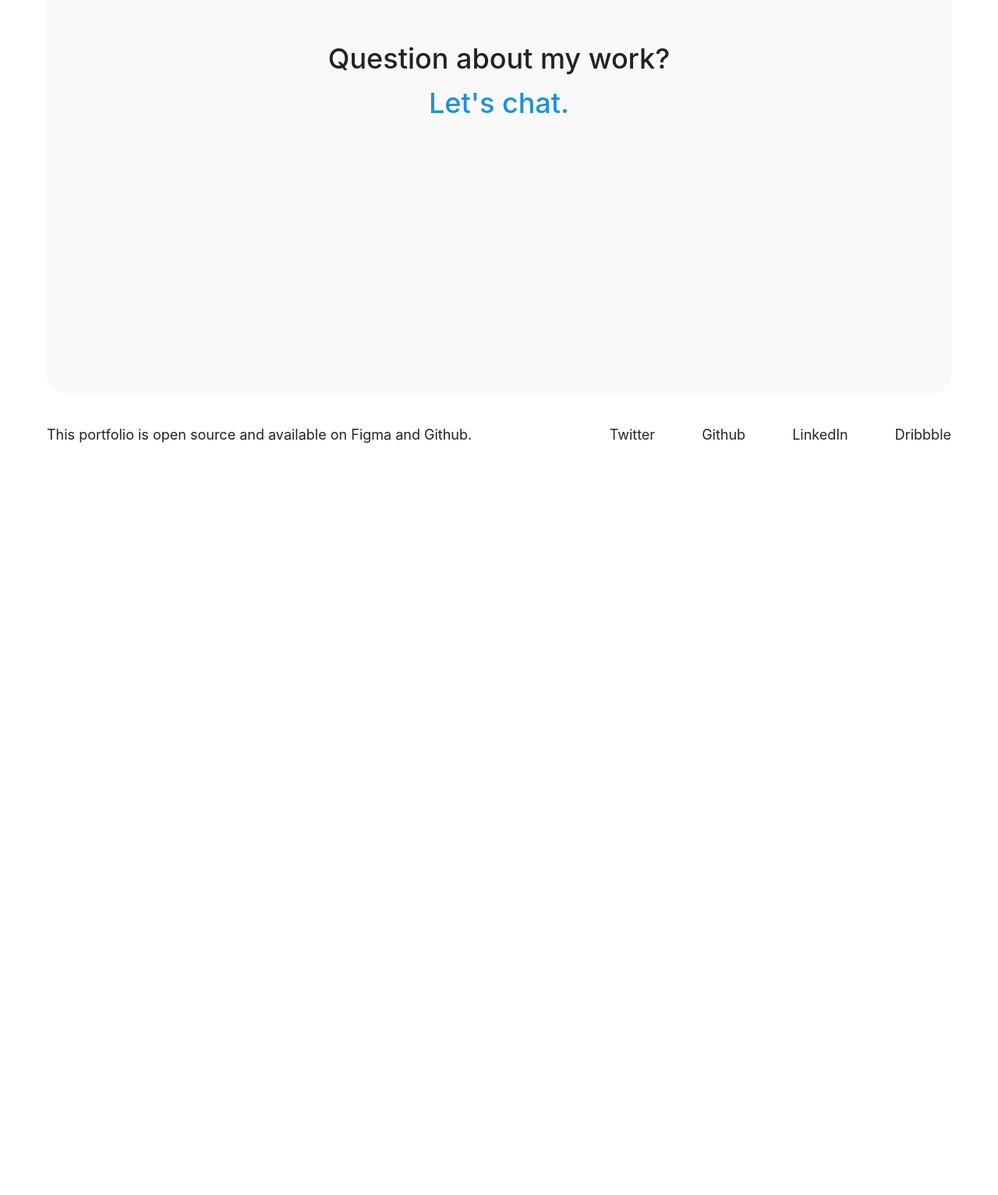
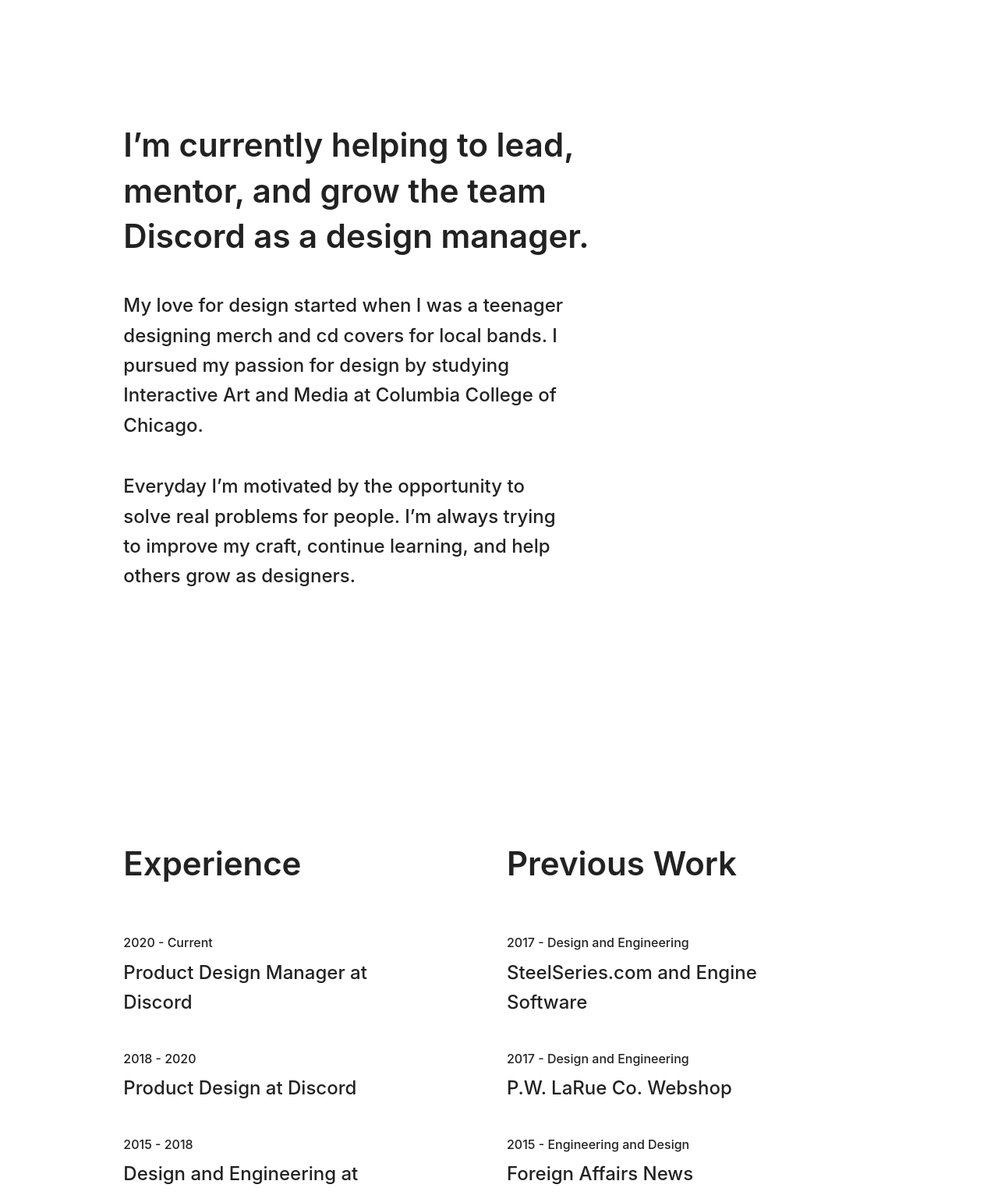
Before and after one commit to destefanis/portfolio, a Next.js app in the folder next-portfolio/: page /about in a window 1280 px wide. Shown: the part 1175-2708 px from the top of the page at 78% size. Before the commit the page ends 1788 px from the top, so only its background shows below. Built offline with nearby package versions, Linux system fonts and the light colour scheme.

Commit message:
Created about page, styles, and components

```diff
--- /dev/null
+++ b/next-portfolio/components/AboutGrid.module.css
@@ -0,0 +1,36 @@
+/* This is a nested grid with two columns */
+.aboutGrid {
+  padding: 240px 0 240px;
+  grid-column-start: 1;
+  grid-column-end: 13;
+  display: grid;
+  grid-auto-flow: row;
+  grid-template-columns: repeat(4, 1fr);
+  grid-column-gap: 20px;
+  grid-row-gap: 20px;
+}
+
+.wrapper {
+  /*  */
+}
+
+.video {
+  border-radius: 12px;
+}
+
+.first {
+  margin-top: 30px;
+}
+
+.third {
+  margin-top: 60px;
+}
+
+.fourth {
+  margin-top: 90px;
+}
+
+.smallVideo {
+  border-radius: 12px;
+  margin-bottom: 20px;
+}
--- a/next-portfolio/components/Footer.js
+++ b/next-portfolio/components/Footer.js
@@ -18,7 +18,7 @@ function Footer() {
         </div>
         <nav className={styles.footerLinks}>
           <div className={styles.openSource}>
-            This portfolio is open source and available on Figma and Github.
+            View this portfolio on Figma or Github.
           </div>
           <div className={styles.socialLinks}>
             <a href="#" target="_blank" className={styles.socialLink}>
--- a/next-portfolio/components/footer.module.css
+++ b/next-portfolio/components/footer.module.css
@@ -10,8 +10,8 @@
   justify-content: center;
   align-content: center;
   flex-flow: column;
-  height: 800px;
-  border-radius: 24px;
+  height: 600px;
+  border-radius: 32px;
 }
 
 .title {
--- a/next-portfolio/components/navigation.module.css
+++ b/next-portfolio/components/navigation.module.css
@@ -18,4 +18,10 @@
 
 .navLink {
   padding-left: 60px;
+  transition: color 200ms ease;
 }
+
+.navLink:hover {
+  color: var(--color-blue);
+  text-decoration: none;
+}
--- a/next-portfolio/pages/about.js
+++ b/next-portfolio/pages/about.js
@@ -3,6 +3,8 @@ import Link from 'next/link'
 import Hero from '../components/hero'
 import Navigation from '../components/navigation'
 import Footer from '../components/Footer'
+import styles from '../components/AboutGrid.module.css'
+import { motion } from 'framer-motion'
 
 export default function About() {
   return (
@@ -15,6 +17,132 @@ export default function About() {
       <main>
         <Navigation />
         <Hero text="I’m a husband, dad to three pets, and a designer who’s trying not to take himself too seriously." details={false}/>
+        <motion.section className="grid">
+          <div className={styles.aboutGrid}>
+            <motion.div className={`${styles.video} ${styles.first}`}>
+              <video src="https://newportfolio.s3-us-west-2.amazonaws.com/daniel.mp4" className={styles.video} autoPlay muted loop/>
+            </motion.div>
+            <motion.div className={styles.wrapper}>
+              <div className={styles.smallVideo}>
+                <video src="https://newportfolio.s3-us-west-2.amazonaws.com/wave.mp4" className={styles.video} autoPlay muted loop/>
+              </div>
+              <div className={styles.smallVideo}>
+                <video src="https://newportfolio.s3-us-west-2.amazonaws.com/franklin.mp4" className={styles.video} autoPlay muted loop/>
+              </div>
+            </motion.div>
+            <motion.div className={`${styles.video} ${styles.third}`}>
+              <video src="https://newportfolio.s3-us-west-2.amazonaws.com/mondo.mp4" className={styles.video} autoPlay muted loop/>
+            </motion.div>
+            <motion.div className={`${styles.video} ${styles.fourth}`}>
+              <video src="https://newportfolio.s3-us-west-2.amazonaws.com/irma.mp4" className={styles.video} autoPlay muted loop/>
+            </motion.div>
+          </div>
+        </motion.section>
+        <motion.section className="grid about">
+          <div className="bio">
+            <h2 className="h2">I’m currently helping to lead, mentor, and grow the team Discord as a design manager.</h2>
+          </div>
+            <div className="bio-body">
+              <p className="paragraph paragraph--large">
+                My love for design started when I was a teenager designing merch and cd covers for local bands.
+                I pursued my passion for design by studying
+                Interactive Art and Media at Columbia College of Chicago.
+              </p>
+              <p className="paragraph paragraph--large">
+              Everyday I’m motivated by the opportunity to solve real problems for people.
+              I’m always trying to improve my craft, continue learning, and help others grow as designers.
+              </p>
+            </div>
+        </motion.section>
+        <motion.section className="grid">
+          <div className="experience">
+            <h2 className="h2">Experience</h2>
+            <ul className="list">
+              <li className="list-item">
+                <h6 className="h6 timeline">
+                  2020 - Current
+                </h6>
+                <h4 className="h4">
+                  Product Design Manager at Discord
+                </h4>
+              </li>
+              <li className="list-item">
+                <h6 className="h6 timeline">
+                  2018 - 2020
+                </h6>
+                <h4 className="h4">
+                  Product Design at Discord
+                </h4>
+              </li>
+              <li className="list-item">
+                <h6 className="h6 timeline">
+                  2015 - 2018
+                </h6>
+                <h4 className="h4">
+                  Design and Engineering at SteelSeries
+                </h4>
+              </li>
+              <li className="list-item">
+                <h6 className="h6 timeline">
+                  2014 - 2015
+                </h6>
+                <h4 className="h4">
+                 Front End and UX at Palantir.net
+                </h4>
+              </li>
+              <li className="list-item">
+                <h6 className="h6 timeline">
+                  2010 - 2014
+                </h6>
+                <h4 className="h4">
+                 Freelance and Internships
+                </h4>
+              </li>
+            </ul>
+          </div>
+          <div className="previous-work">
+            <h2 className="h2">Previous Work</h2>
+            <ul className="list">
+              <li className="list-item">
+                <h6 className="h6 timeline">
+                  2017 - Design and Engineering
+                </h6>
+                <h4 className="h4">
+                  SteelSeries.com and Engine Software
+                </h4>
+              </li>
+              <li className="list-item">
+                <h6 className="h6 timeline">
+                  2017 - Design and Engineering
+                </h6>
+                <h4 className="h4">
+                  P.W. LaRue Co. Webshop
+                </h4>
+              </li>
+              <li className="list-item">
+                <h6 className="h6 timeline">
+                  2015 - Engineering and Design
+                </h6>
+                <h4 className="h4">
+                  Foreign Affairs News
+                </h4>
+              </li>
+              <li className="list-item">
+                <h6 className="h6 timeline">
+                  2015 - UX
+                </h6>
+                <h4 className="h4">
+                  Yale Art Gallery
+                </h4>
+              </li>
+              <li className="list-item">
+                <h4 className="h4">
+                  View LinkedIn ->
+                </h4>
+              </li>
+            </ul>
+          </div>
+        </motion.section>
         <Footer />
       </main>
     </div>
--- a/next-portfolio/styles/global.css
+++ b/next-portfolio/styles/global.css
@@ -48,9 +48,34 @@ body {
   max-width: calc(100% - 120px);
 }
 
+.about {
+  padding-bottom: 280px;
+}
+
+.bio {
+  grid-column: 2 / 9;
+}
+
+.bio-body {
+  grid-column: 2 / 8;
+}
+
+.experience {
+  grid-column: 2 / 6;
+}
+
+.previous-work {
+  grid-column: 7 / 11;
+}
+
+/* .six-columns {
+  grid-column: 2 / 8;
+} */
+
 .container {
   max-width: 1800px;
   margin: 0 auto;
+  padding: 0 60px;
 }
 
 @media (max-width: 1480px) {
@@ -77,21 +102,43 @@ img {
   display: block;
 }
 
-.shape {
-  position: absolute;
+.list {
+  margin-top: 60px;
+  list-style: none;
 }
 
-.shape--dots {
-  top: 300px;
-  right: 320px;
+.list-item {
+  margin-bottom: 40px;
 }
 
-.shape--circle {
-  top: 192px;
-  right: 192px;
+.h2 {
+  margin-bottom: 20px;
+  font-size: 42px;
+  font-weight: 600;
+  line-height: 1.4;
 }
 
-.shape--square {
-  top: 410px;
-  right: 80px;
+.h4 {
+  font-size: 24px;
+  font-weight: 500;
 }
+
+.h6 {
+  font-size: 16px;
+  font-weight: 500;
+}
+
+.timeline {
+  margin-bottom: 6px;
+}
+
+.paragraph {
+  font-size: 32px;
+  line-height: 1.6;
+}
+
+.paragraph--large {
+  margin-bottom: 40px;
+  font-size: 24px;
+  font-weight: 500;
+}
```
Also changed, not shown: next-portfolio/components/AboutSection.js (+8 -6 lines), next-portfolio/components/aboutSection.module.css (+7 -0 lines).
